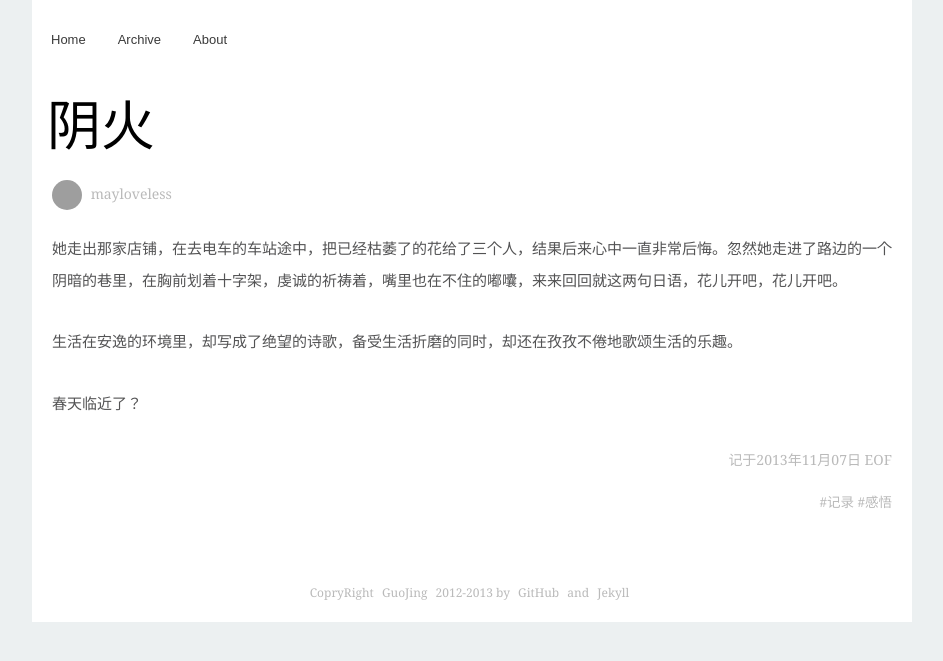
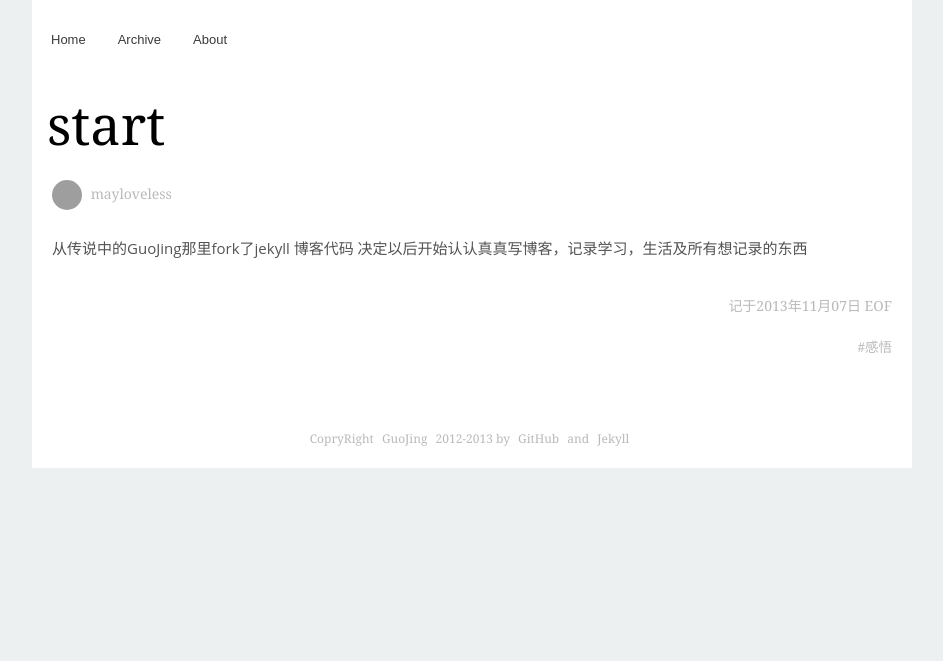
Before and after one commit to mayloveless/wanglingfei.github.com, a Jekyll site: the page built from _posts/nonsense/2013-11-07-start.md, in a window 1280 px wide. Shown: the top 661 px of the page, without its empty margins (168-1111 px from the left). Built offline with Jekyll 4.4.1, drawn with Linux system fonts in a browser that asks for light colours; nearby versions of some CDN libraries; library files that are not in the unit come from our copies; Markdown is read by kramdown in place of the engine named in the settings; grey boxes are pictures that could not be loaded.

```diff
--- a/_posts/nonsense/2013-11-07-start.md
+++ b/_posts/nonsense/2013-11-07-start.md
@@ -1,12 +1,10 @@
 ---
 layout:     post
-title:      阴火
-category: blog
-description: 阴火
-tags: 记录 感悟
+title:      start
+category: nonsense
+description: 起点
+tags: 感悟
 ---
-她走出那家店铺，在去电车的车站途中，把已经枯萎了的花给了三个人，结果后来心中一直非常后悔。忽然她走进了路边的一个阴暗的巷里，在胸前划着十字架，虔诚的祈祷着，嘴里也在不住的嘟囔，来来回回就这两句日语，花儿开吧，花儿开吧。
 
-生活在安逸的环境里，却写成了绝望的诗歌，备受生活折磨的同时，却还在孜孜不倦地歌颂生活的乐趣。
-
-春天临近了？
+从传说中的GuoJing那里fork了jekyll 博客代码
+决定以后开始认认真真写博客，记录学习，生活及所有想记录的东西
```
